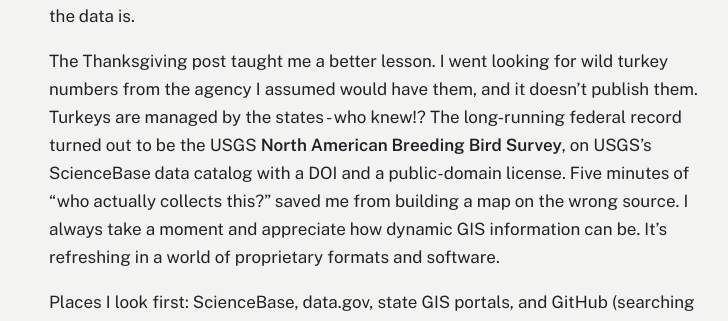
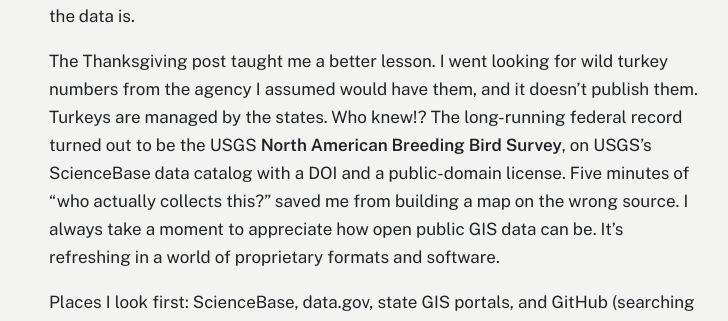
Before and after one commit to fiftyshadesofgrading/Homepage, a Jekyll site: the page built from _posts/2026-11-28-from-data-set-to-web-page.md, in a window 1280 px wide and 900 px high, scrolled down 952 px. Shown: the part 209-530 px from the top of the window, without its empty margins (263-991 px from the left). Built offline with Jekyll 4.4.1, drawn with Linux system fonts in a browser that asks for light colours; some of the changed text lies outside the part shown.

Commit message:
Small polish on the latest edits
Co-Authored-By: Claude Opus 5.5 <noreply@anthropic.com>
Claude-Session: https://claude.ai/code/session_013ZxynV86zda2cnQeKBEitN

```diff
--- a/_posts/2026-11-28-from-data-set-to-web-page.md
+++ b/_posts/2026-11-28-from-data-set-to-web-page.md
@@ -23,7 +23,7 @@ A good map dataset has three things: coordinates (or something you can geocode),
 
 The Waffle House locations came from a public CSV on GitHub, a snapshot from a specific month. That date matters. Stores open and close, so the post says how old the data is.
 
-The Thanksgiving post taught me a better lesson. I went looking for wild turkey numbers from the agency I assumed would have them, and it doesn't publish them. Turkeys are managed by the states - who knew!? The long-running federal record turned out to be the USGS **North American Breeding Bird Survey**, on USGS's ScienceBase data catalog with a DOI and a public-domain license. Five minutes of "who actually collects this?" saved me from building a map on the wrong source. I always take a moment and appreciate how dynamic GIS information can be. It's refreshing in a world of proprietary formats and software.
+The Thanksgiving post taught me a better lesson. I went looking for wild turkey numbers from the agency I assumed would have them, and it doesn't publish them. Turkeys are managed by the states. Who knew!? The long-running federal record turned out to be the USGS **North American Breeding Bird Survey**, on USGS's ScienceBase data catalog with a DOI and a public-domain license. Five minutes of "who actually collects this?" saved me from building a map on the wrong source. I always take a moment to appreciate how open public GIS data can be. It's refreshing in a world of proprietary formats and software.
 
 Places I look first: ScienceBase, data.gov, state GIS portals, and GitHub (searching for the thing plus "csv" or "dataset"). Knowing a bit of Google-fu can go a long way in tracking down various data sources.
 
```
Also changed, not shown: other parts of _posts/2026-11-28-from-data-set-to-web-page.md (+1 -1 lines).
